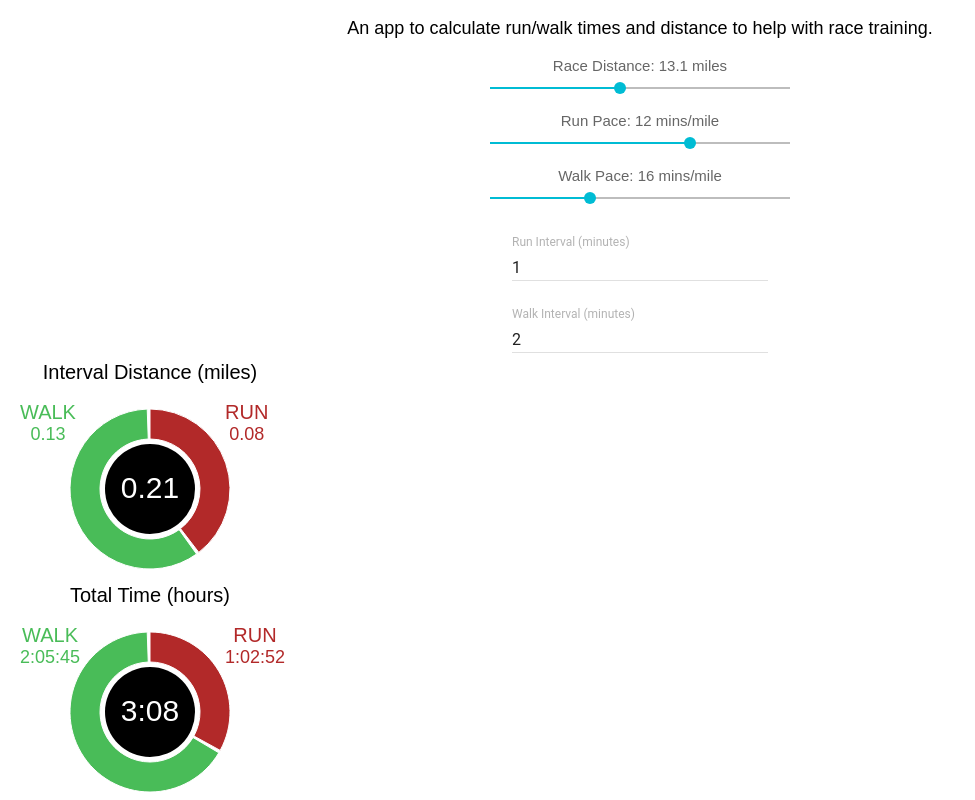
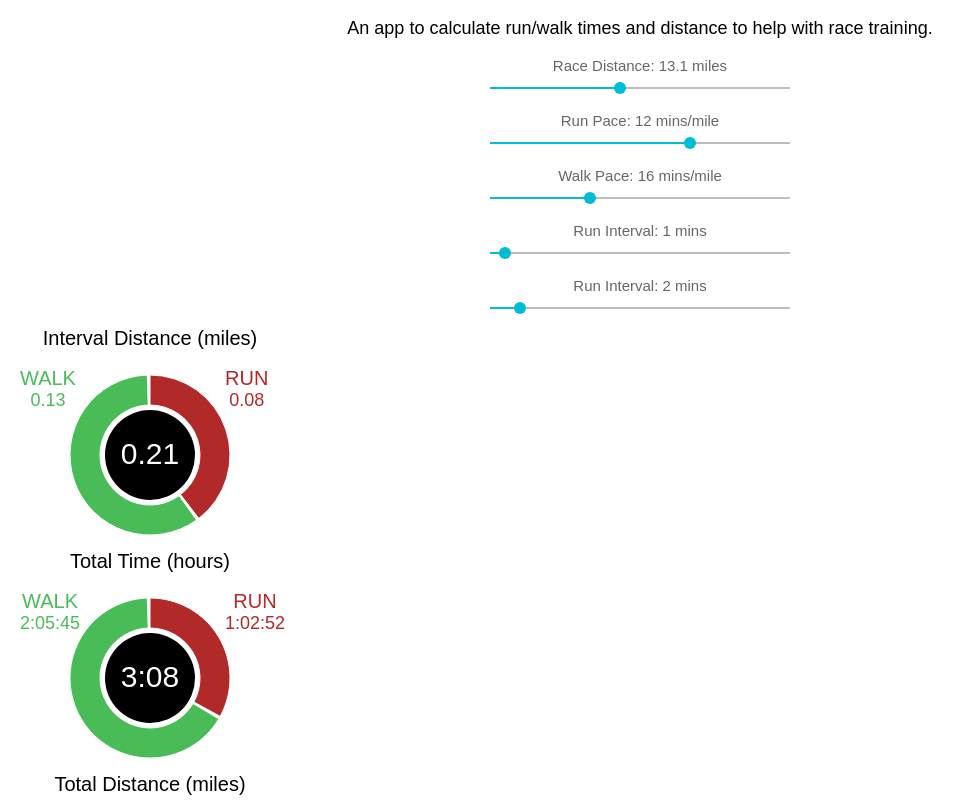
Before and after one commit to JohnDHamm/pacer, a React (Create React App) app: page / in a window 1280 px wide. Shown: the top 800 px of the page, without its empty margins (0-975 px from the left). Built offline with nearby package versions, Linux system fonts and the light colour scheme.

Commit message:
add sliders for run + walk intervals

```diff
--- a/src/containers/home.js
+++ b/src/containers/home.js
@@ -1,5 +1,5 @@
 import React, { Component } from 'react';
-import TextField from 'material-ui/TextField';
+// import TextField from 'material-ui/TextField';
 import Slider from 'material-ui/Slider';
 import ResultPieChart from '../components/resultPieChart';
 
@@ -49,6 +49,14 @@ export default class Home extends Component {
 
 	handleWalkPaceSlider (event, value) {
 		this.setState({ walkPace: value });
+	}
+
+	handleRunIntervalSlider (event, value) {
+		this.setState({ runIntervalTime: value });
+	}
+
+	handleWalkIntervalSlider (event, value) {
+		this.setState({ walkIntervalTime: value });
 	}
 
 	calc() {
@@ -180,22 +188,36 @@ export default class Home extends Component {
 					</div>
 				</div>
 				<div>
-					<TextField
-						id="textField_runIntervalTime"
-						floatingLabelText="Run Interval (minutes)"
-						type='number'
-						value={this.state.runIntervalTime}
-						onChange={ event => this.changeInput(event.target)}
-					/>
+					<div style={styles.sliderContainer}>
+						<p style={styles.sliderTitle}>
+							Run Interval: {this.state.runIntervalTime} mins
+						</p>
+						<Slider
+							value={this.state.runIntervalTime}
+							defaultValue={this.state.runIntervalTime}
+							min={0}
+							max={20.00}
+							step={.25}
+							onChange={this.handleRunIntervalSlider.bind(this)}
+							sliderStyle={styles.sliderStyle}
+						/>
+					</div>
 				</div>
 				<div>
-					<TextField
-						id="textField_walkIntervalTime"
-						floatingLabelText="Walk Interval (minutes)"
-						type='number'
-						value={this.state.walkIntervalTime}
-						onChange={ event => this.changeInput(event.target)}
-					/>
+					<div style={styles.sliderContainer}>
+						<p style={styles.sliderTitle}>
+							Run Interval: {this.state.walkIntervalTime} mins
+						</p>
+						<Slider
+							value={this.state.walkIntervalTime}
+							defaultValue={this.state.walkIntervalTime}
+							min={0}
+							max={20.00}
+							step={.25}
+							onChange={this.handleWalkIntervalSlider.bind(this)}
+							sliderStyle={styles.sliderStyle}
+						/>
+					</div>
 				</div>
 				<ResultPieChart
 					title={'Interval Distance'}
```
